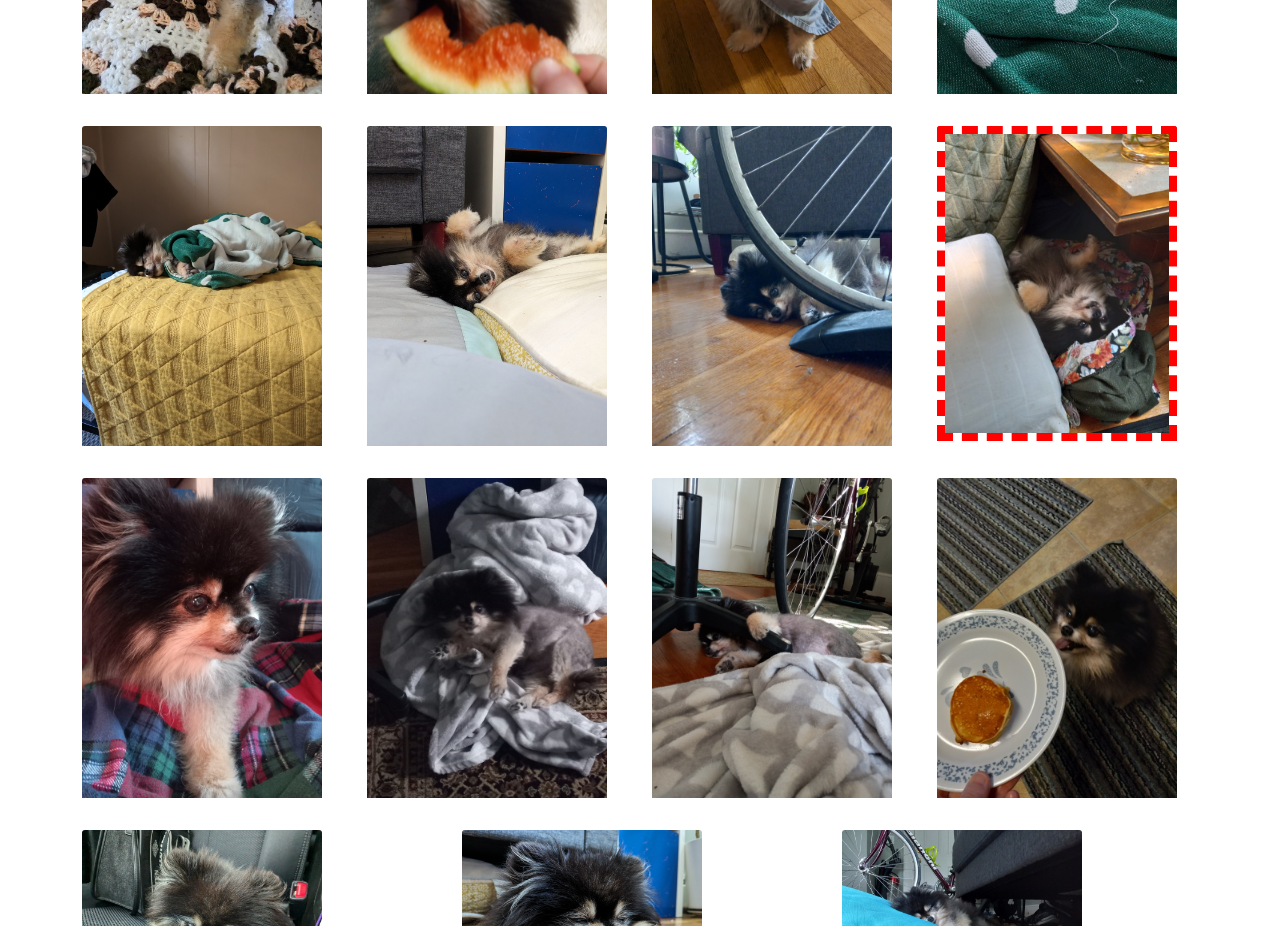
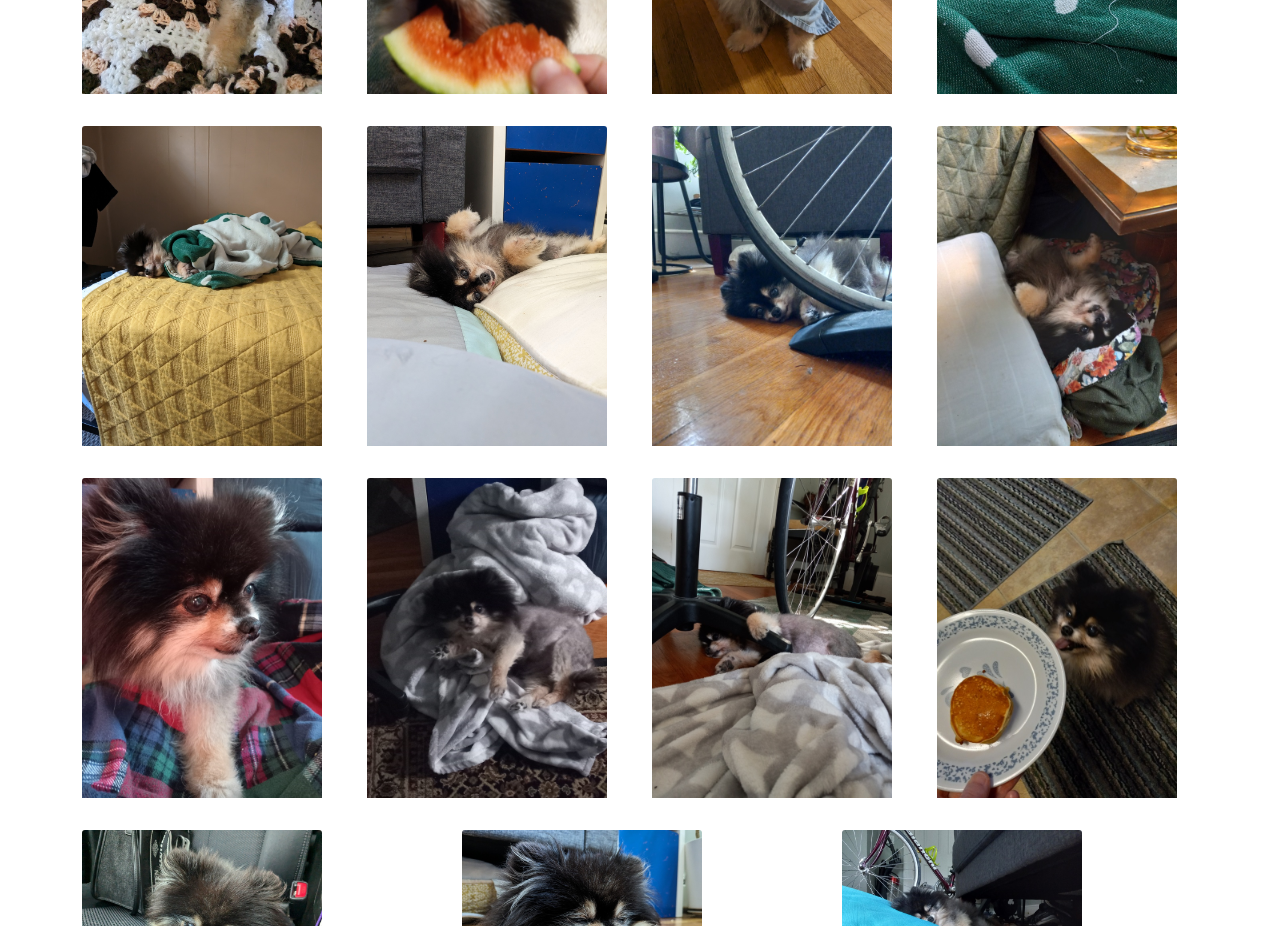
Before and after one commit to JakePelrah/SBA_316, a plain HTML site: page index.html in a window 1280 px wide. Shown: the part 1160-2086 px from the top of the page. Drawn offline with nearby package versions, Linux system fonts and the light colour scheme.

Commit message:
Update main.css

```diff
--- a/src/main.css
+++ b/src/main.css
@@ -29,9 +29,6 @@
     align-items: center !important;
 }
 
-#card_16 > img{
-    border: .5em dashed rgb(254, 1, 1) !important;
-}
 
 .validation-error{
     color: red !important;
```
